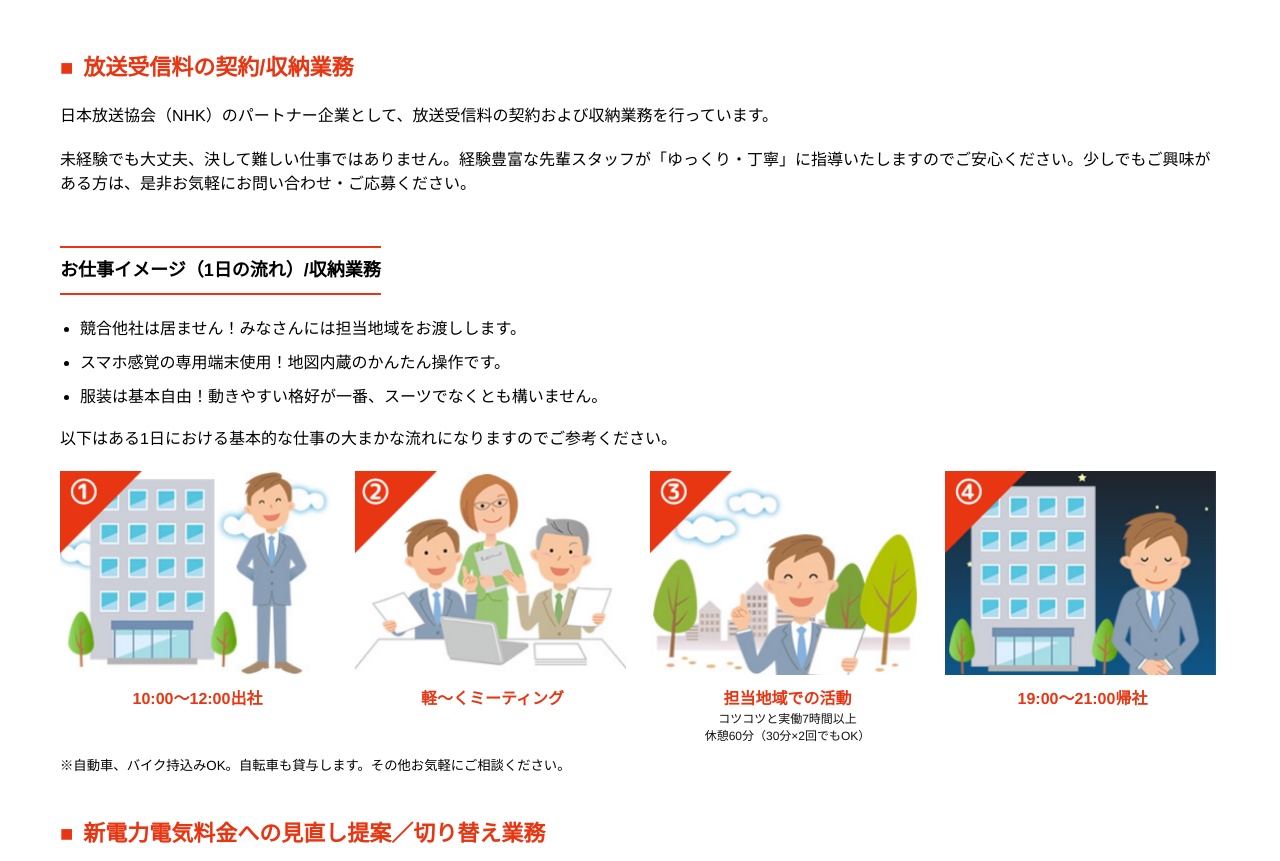
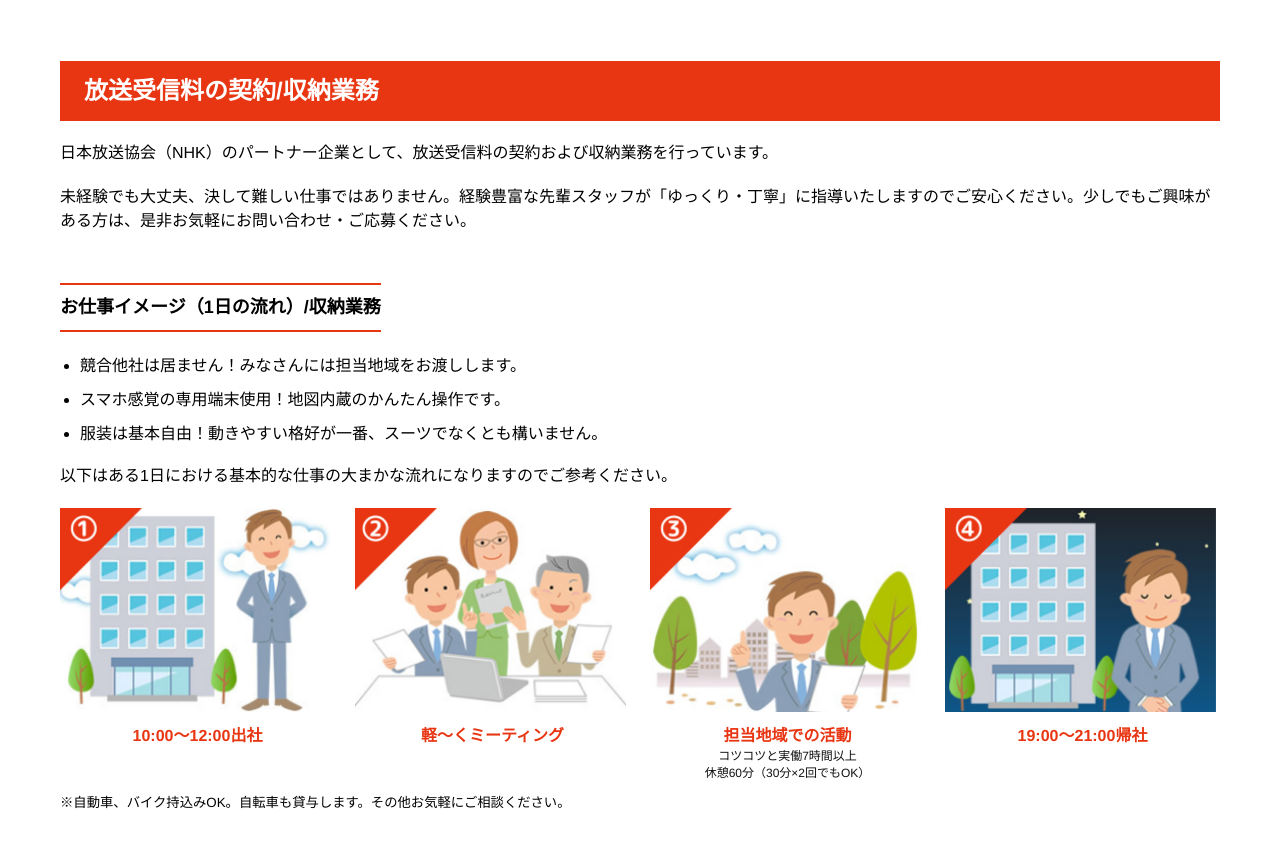
Before and after one commit to 9631kunn/bp-inc, a Gatsby site: page /works in a window 1280 px wide. Shown: the part 759-1620 px from the top of the page. Built offline with nearby package versions, Linux system fonts and the light colour scheme; Gatsby itself is replaced by a stand-in of ours.

Commit message:
fix: address

```diff
--- a/src/components/Heading3.js
+++ b/src/components/Heading3.js
@@ -7,27 +7,24 @@
 const green = (props) => props.theme.color.green;
 const gapXs = (props) => props.theme.gap.xs;
 const gapS = (props) => props.theme.gap.s;
-const gapL = (props) => props.theme.gap.l;
+const gapXl = (props) => props.theme.gap.xl;
 
 const Wrap = styled.h3`
-  font-size: 2.2rem;
-  margin: ${gapL} 0 ${gapS};
+  color: #fff;
+  font-size: 2.4rem;
+  margin: ${gapXl} 0 ${gapS};
+  padding: 0.5em 1em;
   &.red {
-    color: ${red};
+    background: ${red};
   }
   &.purple {
-    color: ${purple};
+    background: ${purple};
   }
   &.blue {
-    color: ${blue};
+    background: ${blue};
   }
   &.green {
-    color: ${green};
-  }
-  &::before {
-    content: '■';
-    display: inline-block;
-    margin-inline-end: ${gapXs};
+    background: ${green};
   }
 `;
 
```
Also changed, not shown: src/components/index/AboutUs.js (+4 -14 lines), src/components/index/News.js (+5 -2 lines).
